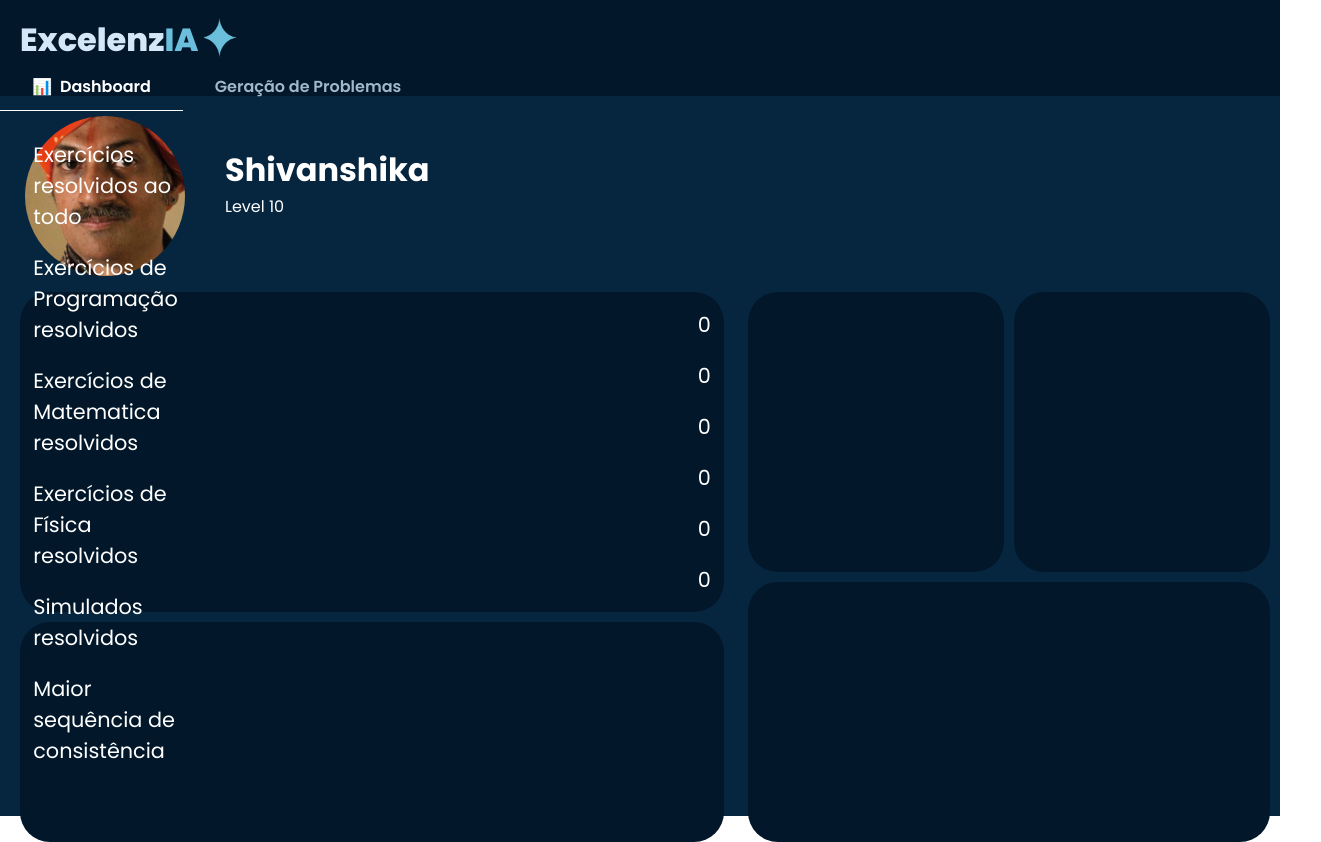
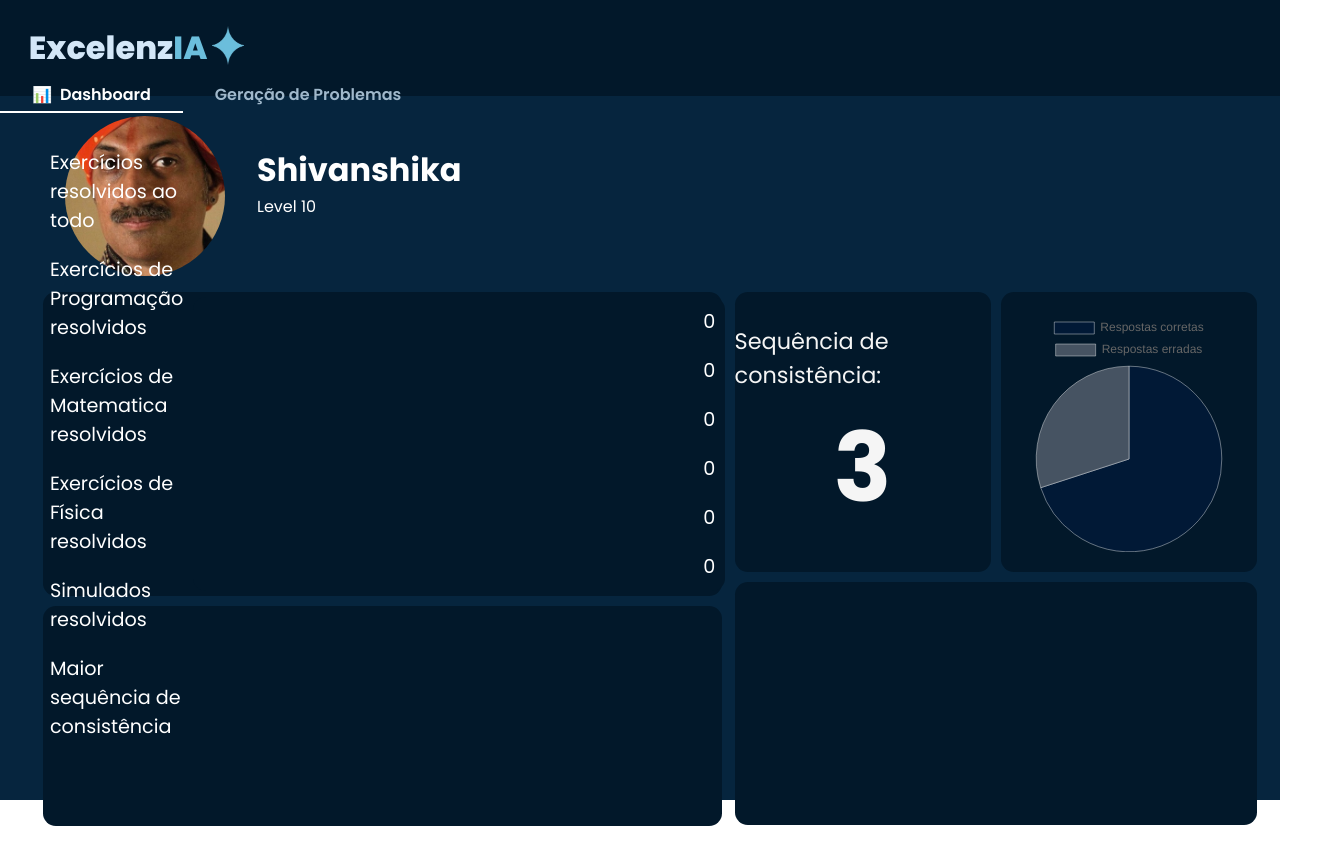
Before and after one commit to MrMarzeero/excelenzia-front, a Vue app: page /dashboard-page in a window 1280 px wide. Shown: the whole page, 1321 px wide, since content can reach past the window. Built offline with nearby package versions, Linux system fonts and the light colour scheme.

Commit message:
feat: added graphs and infos at dashboard page and aligned texts at generate problems page

```diff
--- a/src/components/HeaderView.vue
+++ b/src/components/HeaderView.vue
@@ -40,7 +40,7 @@ header {
 .title {
     color: #D3E7F8;
     font-size: 2rem;
-    padding: 1rem 0px 10px 20px;
+    padding: 1.5rem 0px 10px 1.8rem;
     font-family: "Poppins", serif;
     font-weight: 800;
     font-style: normal;
@@ -48,13 +48,13 @@ header {
 
 .secondary {
     color: #6BBEDC;
-    padding: 1rem 0px 10px 0px;
+    padding: 1.5rem 0px 10px 0px;
 }
 
 .star-logo-img {
     width: 2rem;
     height: 3rem;
-    margin: 2px 0px 0px 5px;
+    margin: 0.6rem 0px 0px 5px;
     object-fit: cover;
 }
 
@@ -79,7 +79,7 @@ nav {
 .nav-item::after {
     content: '';
     position: absolute;
-    bottom: -0.6rem;
+    bottom: -0.2rem;
     left: 0;
     width: 0;
     height: 0.1rem;
--- a/src/views/DashboardPage.vue
+++ b/src/views/DashboardPage.vue
@@ -10,7 +10,7 @@
 
         <div class="container-geral">
             <div class="column-1">
-                <div class="dashboard-infos">
+                <div class="dashboard-infos container">
                         <section class="dashboard-texts">
                             <p class="info-text">Exercícios resolvidos ao todo</p>
                             <p class="info-text">Exercícios de Programação resolvidos</p>
@@ -20,7 +20,7 @@
                             <p class="info-text">Maior sequência de consistência</p>
                         </section>
 
-                        <section class="dashboard-numbers">
+                        <section class="dashboard-numbers container">
                             <p class="info-text">0</p>
                             <p class="info-text">0</p>
                             <p class="info-text">0</p>
@@ -30,23 +30,26 @@
                         </section>
                 </div>
 
-                <div class="graphic-1">
+                <div class="graphic-1 container">
 
                 </div>
             </div>
 
             <aside class="column-2">
                 <div class="container-double-form">
-                    <div class="form-1">
-
+                    <div class="form-1 container">
+                        <h3 class="consistency-title">Sequência de consistência:</h3>
+                        <h1 class="consistency-num">3</h1>
                     </div>
 
-                    <div class="form-1">
-
+                    <div class="form-1 container">
+                        <div class="chart-container">
+                            <canvas id="resolucao-grafico"></canvas>
+                        </div>
                     </div>
                 </div>
 
-                <div class="form-2">
+                <div class="form-2 container">
 
                 </div>
             </aside>
@@ -56,6 +59,26 @@
 </template>
 
 <script setup>
+    import { onMounted } from "vue";
+    import Chart from "chart.js/auto";
+
+    onMounted(() => {
+    const ctx = document.getElementById("resolucao-grafico").getContext("2d");
+    new Chart(ctx, {
+        type: "pie",
+        data: {
+        labels: ["Respostas corretas", "Respostas erradas"],
+        datasets: [
+            {
+            data: [70, 30],
+            backgroundColor: ["#011936", "#465362", "#82A3A1"],
+            borderColor: 'white',
+            borderWidth: 0.4,
+            },
+        ],
+        },
+    });
+    });
 </script>
 
 <style >
@@ -63,7 +86,7 @@
         background-color: #06253E;
         color: whitesmoke;
         width: 100vw;
-        height: 90vh;
+        height: 88vh;
     }
 
     .profile-container{
@@ -75,7 +98,7 @@
         width: 10rem;
         height: 10rem;
         object-fit: cover;
-        margin: 0px 40px 0px 0px;
+        margin: 0px 2rem 0px 2.5rem;
         border-radius: 50%;
     }
 
@@ -91,10 +114,15 @@
         font-style: normal;
     }
 
+    .container{
+        background-color: #02182A;
+        border-radius: 0.8rem;
+    }
+
     .container-geral{
         display: flex;
-        flex-wrap: wrap;
-        gap: 1.5rem;
+        justify-content: center;
+        gap: 0.8rem;
         margin-top: 1rem;
     }
 
@@ -102,10 +130,8 @@
         display: flex;
         justify-content: center;
         align-items: center;
-        background-color: #02182A;
-        width: 55vw;
-        height: 40vh;
-        border-radius: 30px;
+        width: 53vw;
+        height: 38vh;
         margin: 0px 0px 0px 20px;
         padding: 40px;
     }
@@ -120,15 +146,12 @@
 
     .info-text{
         padding: 10px;
-        font-size: 1.3rem;
+        font-size: 1.2rem;
     }
 
     .graphic-1{
-        background-color: #02182A;
-        color: whitesmoke;
-        width: 55vw;
+        width: 53vw;
         height: 27.5vh;
-        border-radius: 30px;
         margin: 10px 0px 0px 20px;
     }
 
@@ -138,18 +161,37 @@
     }
 
     .form-1{
-        background-color: #02182A;
+        display: flex;
+        flex-direction: column;
+        justify-content: center;
+        align-items: center;
+        gap: 0.2rem;
         width: 20vw;
-        border-radius: 30px;
         height: 35vh;
+
+    }
+
+    .consistency-num{
+        font-size: 6rem;
+    }
+
+    .consistency-title{
+        font-size: 1.4rem;
+    }
+
+    .chart-container{
+        display: flex;
+        justify-content: center;
+        width: 30vw;
+        height: 30vh;
     }
 
     .form-2{
-        background-color: #02182A;
         margin-top: 10px;
-        border-radius: 30px;
-        height: 32.5vh;
+        height: 30.4vh;
     }
 
 
+
+
 </style>
--- a/src/views/GerarProblema.vue
+++ b/src/views/GerarProblema.vue
@@ -1,15 +1,24 @@
+<script lang="ts">
+
+</script>
+
 <template>
     <main class="gen-problem-content">
         <div class="coluna-1">
             <h1 class="title-tab">Personalização</h1>
             <div class="personalization-tab tab">
-                <h2 class="title-option"> Matéria </h2>
 
-                <h2 class="title-option"> Tópicos </h2>
+                <div class="container-options">
+                    <h2 class="title-option"> Matéria </h2>
 
-                <h2 class="title-option"> Tipo de Quiz </h2>
+                    <h2 class="title-option"> Tópico </h2>
 
-                <h2 class="title-option"> Número de Questões </h2>
+                    <h2 class="title-option"> Tipo de Quiz </h2>
+
+                    <h2 class="title-option"> Número de Questões </h2>
+
+                </div>
+
             </div>
         </div>
 
@@ -21,11 +30,6 @@
     </main>
 </template>
 
-<script setup>
-
-
-</script>
-
 <style >
     .gen-problem-content{
         display: flex;
@@ -34,7 +38,7 @@
         background-color: #02182A;
         color: whitesmoke;
         width: 100vw;
-        height: 87vh;
+        height: 88vh;
     }
 
 
@@ -43,7 +47,7 @@
         font-family: "Poppins", serif;
         font-weight: 600;
         font-style: normal;
-        padding: 10px 0px 0px 30px;
+        padding: 1.3rem 0px 0px 30px;
     }
 
     .personalization-tab{
@@ -57,4 +61,14 @@
         border-radius: 20px;
         margin: 8px 15px;
     }
+
+    .container-options{
+        padding: 2rem ;
+    }
+
+    .title-option{
+        font-weight: 500;
+        font-size: 1.2rem;
+        margin-bottom: 1.5rem;
+    }
 </style>
```
Also changed, not shown: src/components/MenuDropDown.vue (deleted), src/components/QuestaoSimulado.vue (deleted).
